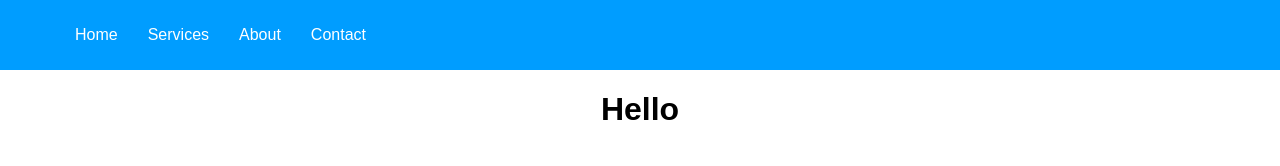
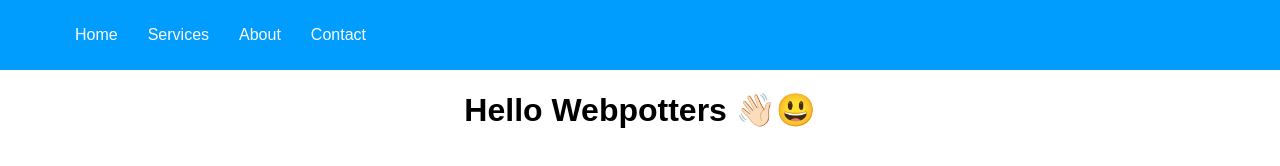
Before and after one commit to abi8177/Hamburger_menu, a plain HTML site: page index.html in a window 1280 px wide. Drawn offline with Linux system fonts and the light colour scheme.

Commit message:
Update index.html

```diff
--- a/index.html
+++ b/index.html
@@ -21,7 +21,7 @@
         </ul>
     </nav>
     <div>
-        <h1>Hello</h1>
+        <h1>Hello Webpotters 👋🏻😃</h1>
     </div>
     <script src="script.js"></script>
 </body>
```
